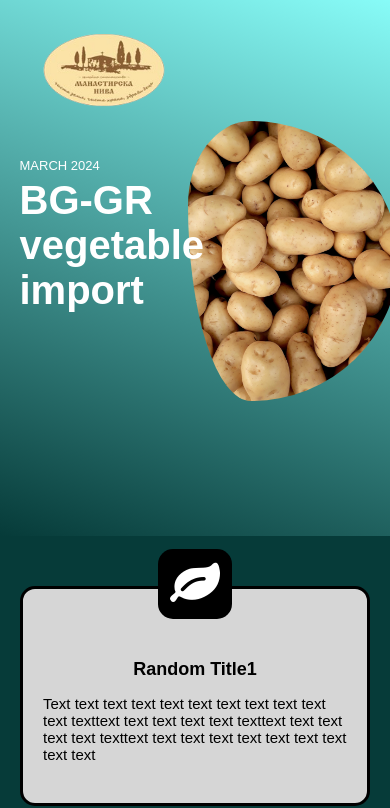
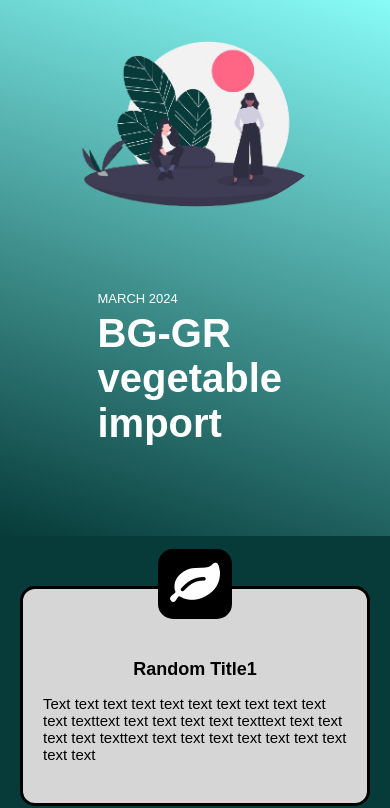
Before and after one commit to phantom4o/test, a plain HTML site: page index.html in a window 390 px wide. Shown: the part 73-881 px from the top of the page. Drawn offline with Linux system fonts and the light colour scheme.

Commit message:
sec 1 rightimg change

```diff
--- a/css/pc/pc_sec1.css
+++ b/css/pc/pc_sec1.css
@@ -29,9 +29,9 @@ section.sec1 div.rightSide{
 
 div.rightSide img{
     height: 400px;
-    width: 300px;
+
     object-fit: cover;
-    border-radius: 31% 69% 23% 77% / 66% 18% 82% 34%;
+    /* border-radius: 31% 69% 23% 77% / 66% 18% 82% 34%; */
 }
 div.leftSide img{
     height: 150px;
--- a/css/phone/phone_sec1.css
+++ b/css/phone/phone_sec1.css
@@ -1,10 +1,15 @@
 @media (max-width: 600px) {
+    section.holder section.sec1{
+        flex-direction: column;
+    }
     section.holder section.sec1 div.leftSide{
-        padding: 30px 0 0 0;
+        padding: 0px;
+        order: 2;
     }
     section.holder section.sec1 div.leftSide img{
         height: 111px;
         width: 170px;
+        display: none;
     }
     section.holder section.sec1 div.leftSide p{
         font-size: 13px;
@@ -16,10 +21,11 @@
     section.holder section.sec1 div.rightSide{
         align-items: center;
         padding: 0px;
+        order: 1;
     }
     section.holder section.sec1 div.rightSide img{
-        height: 280px;
-        width: 240px;
+        height: 200px;
         border-radius: 30% 70% 70% 30% / 30% 49% 51% 70% ;
+
     }
 }
--- a/index.html
+++ b/index.html
@@ -54,7 +54,7 @@
             <h1 id="element6"> BG-GR vegetable import</h1>
         </div>
         <div class="rightSide">
-            <img src="src/img/pexels-victorino-2286776.jpg" alt="">
+            <img src="src/img/undraw_team_work_k80m-removebg-preview.png" alt="">
         </div>
     </section>
 <!-- work HERE -->
```
Also changed, not shown: README.md, src/img/undraw_team_work_k80m-removebg-preview.png (added).
